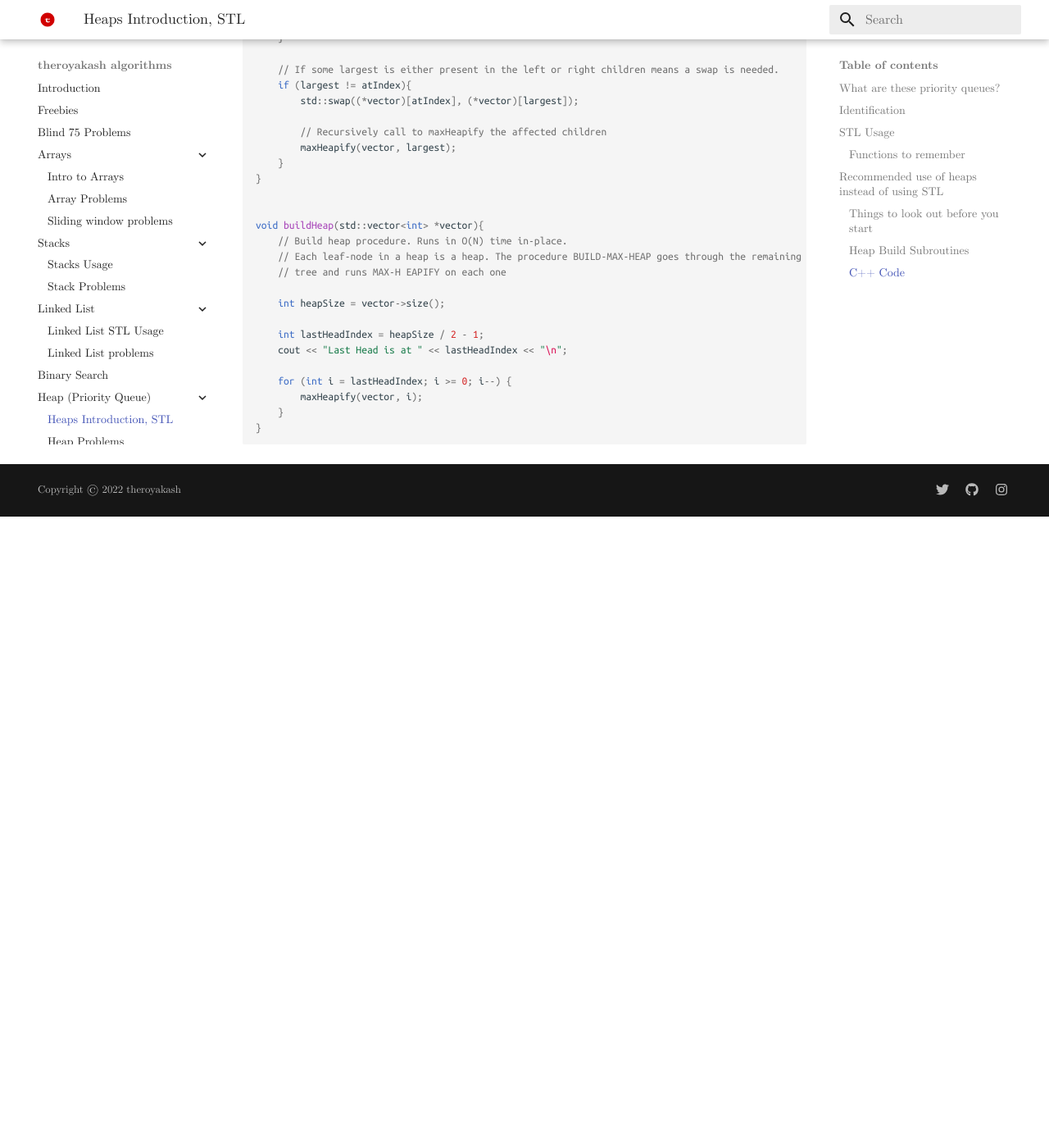
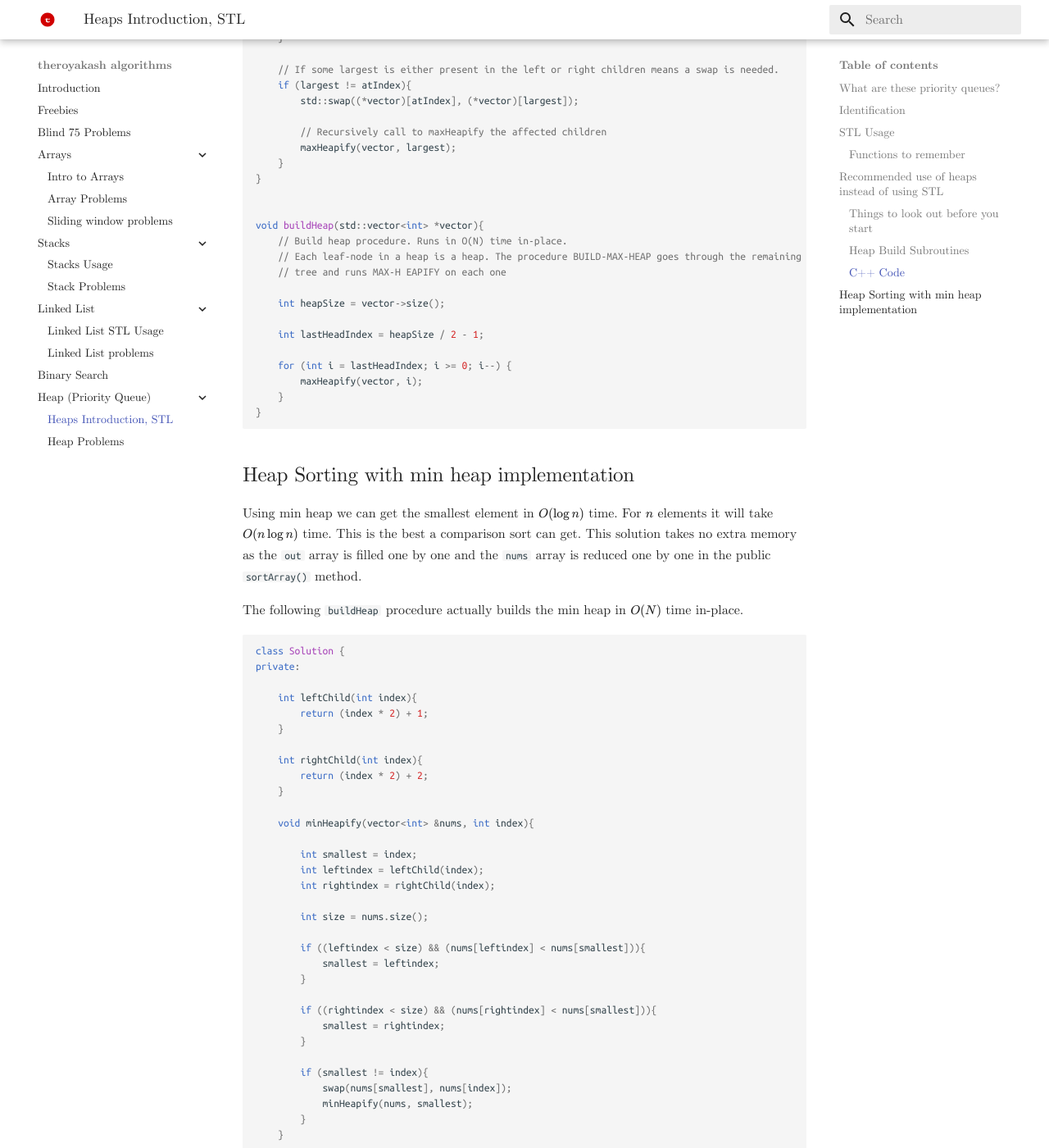
Before and after one commit to theroyakash/algorithms.theroyakash.com, an MkDocs documentation site: the page built from docs/heaps/heap-pq.md, in a window 1280 px wide and 1400 px high, scrolled down 4619 px. Shown: the whole window at 82% size. Built offline with MkDocs 1.6.1 and Material for MkDocs 9.7.7, drawn with Linux system fonts in a browser that asks for light colours; before the commit the page ends 5249 px from its top, so only the background shows below that; some of the changed text lies outside the part shown.

Commit message:
📦 NEW: Heap Sorting with min heap implementation

````diff
--- a/docs/heaps/heap-pq.md
+++ b/docs/heaps/heap-pq.md
@@ -137,10 +137,77 @@ void buildHeap(std::vector<int> *vector){
 	int heapSize = vector->size();
 
 	int lastHeadIndex = heapSize / 2 - 1;
-	cout << "Last Head is at " << lastHeadIndex << "\n";
 
 	for (int i = lastHeadIndex; i >= 0; i--) {
 		maxHeapify(vector, i);
 	}
 }
 ```
+
+
+## Heap Sorting with min heap implementation
+Using min heap we can get the smallest element in $O(\log n)$ time. For $n$ elements it will take $O(n \log n)$ time. This is the best a comparison sort can get. This solution takes no extra memory as the `out` array is filled one by one and the `nums` array is reduced one by one in the public `sortArray()` method.
+
+The following `buildHeap` procedure actually builds the min heap in $O(N)$ time in-place.
+```cpp
+class Solution {
+private:
+
+    int leftChild(int index){
+        return (index * 2) + 1;
+    }
+
+    int rightChild(int index){
+        return (index * 2) + 2;
+    }
+
+    void minHeapify(vector<int> &nums, int index){
+
+        int smallest = index;
+        int leftindex = leftChild(index);
+        int rightindex = rightChild(index);
+
+        int size = nums.size();
+
+        if ((leftindex < size) && (nums[leftindex] < nums[smallest])){
+            smallest = leftindex;
+        }
+
+        if ((rightindex < size) && (nums[rightindex] < nums[smallest])){
+            smallest = rightindex;
+        }
+
+        if (smallest != index){
+            swap(nums[smallest], nums[index]);
+            minHeapify(nums, smallest);
+        }
+    }
+
+    void buildHeap(vector<int> &nums){
+        int size = nums.size();
+
+        int lastparent = (size / 2) - 1;
+
+        for (int i = lastparent; i>=0; i--){
+            minHeapify(nums, i);
+        }
+    }
+
+public:
+    vector<int> sortArray(vector<int>& nums) {
+        vector<int> out;
+
+        buildHeap(nums);
+
+        while (nums.size()!=0){
+            std::swap(nums[0], nums.back());
+            out.push_back(nums.back());
+
+            nums.pop_back();
+            minHeapify(nums, 0);
+        }
+
+        return out;
+    }
+};
+```
````
